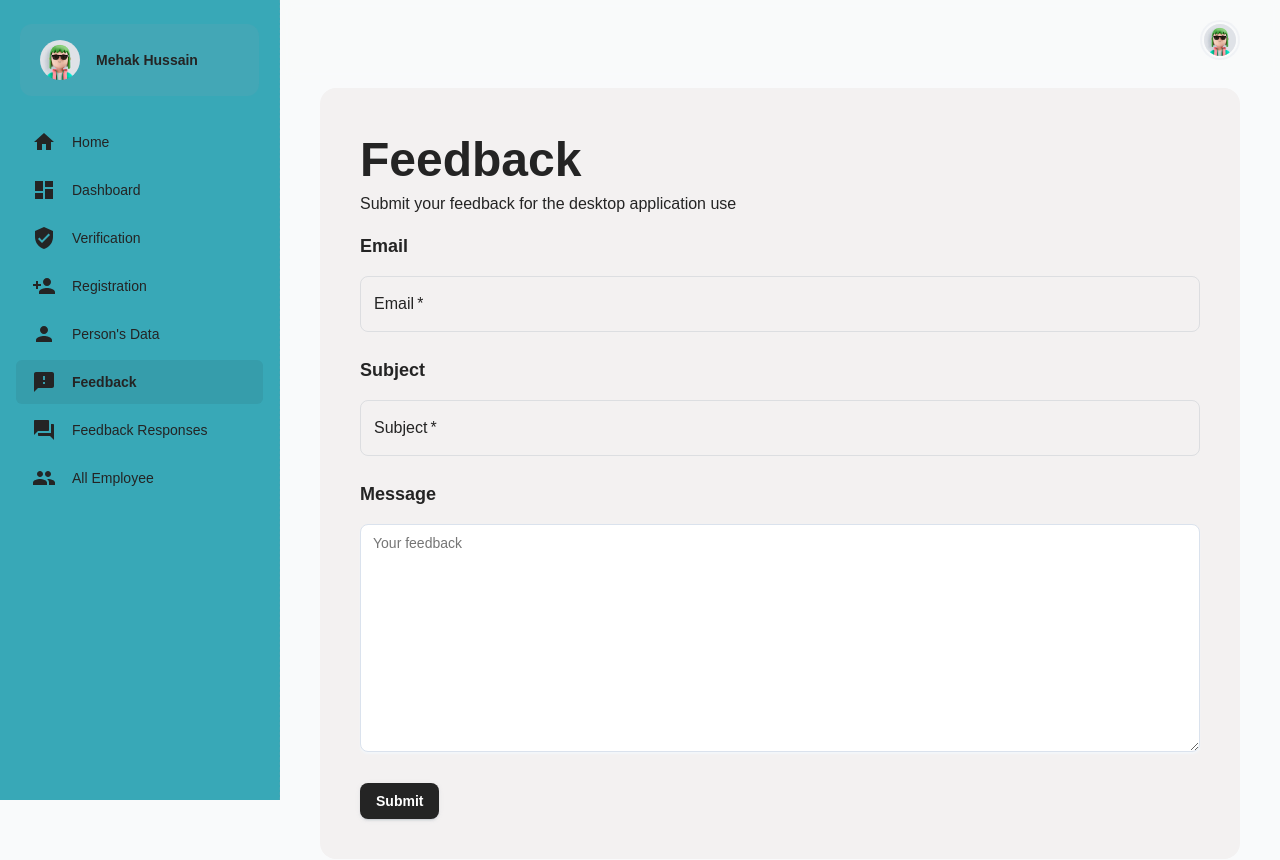
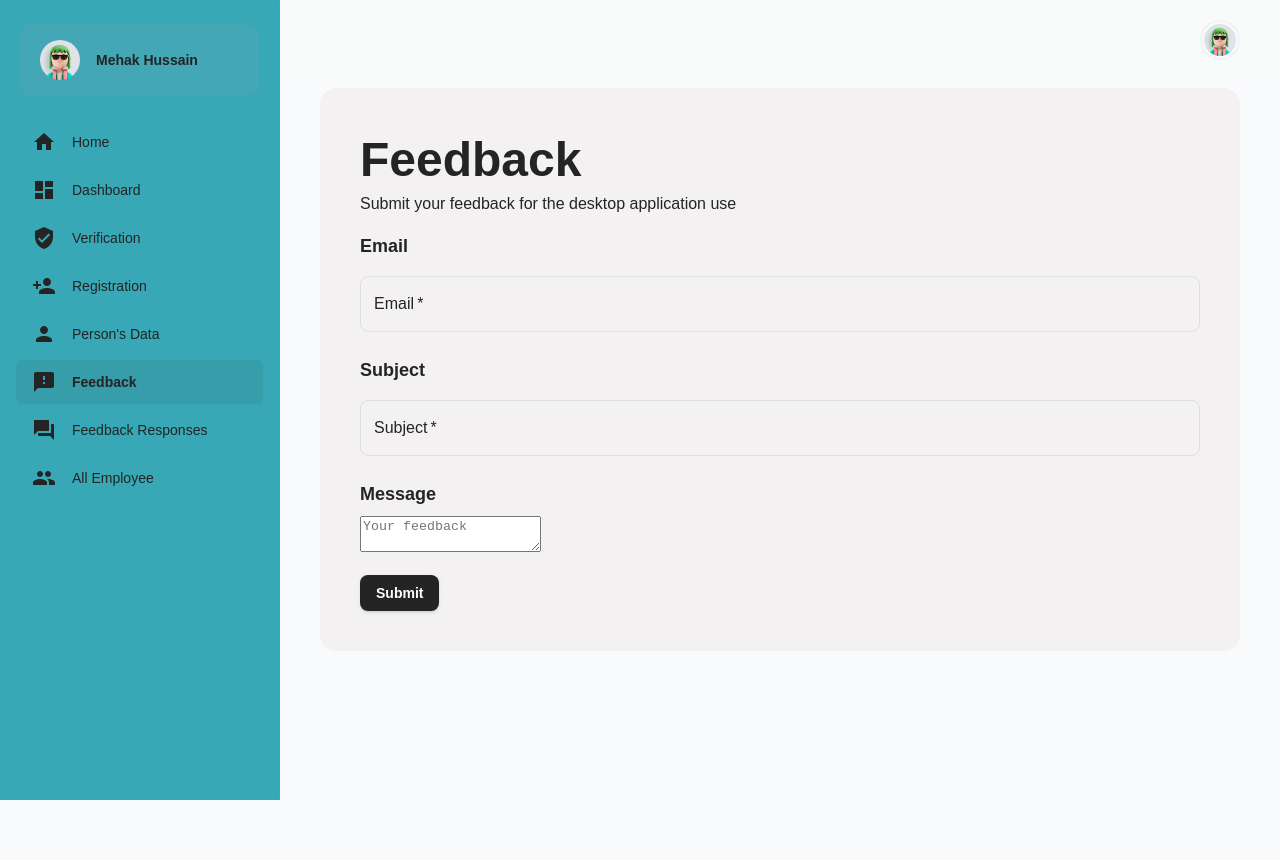
Before and after one commit to mehak-hussain/Iris_Verification_System, a React (Vite) app in the folder mehk-fyp/: page /feedback in a window 1280 px wide. Shown: the top 860 px of the page. After the commit the page ends 800 px from the top, so only its background shows below. Built offline with nearby package versions, Linux system fonts and the light colour scheme.

Commit message:
feedback

```diff
--- a/mehk-fyp/src/sections/feedback/feedback-view.jsx
+++ b/mehk-fyp/src/sections/feedback/feedback-view.jsx
@@ -191,15 +191,15 @@ export default function FeedbackPage() {
             <Typography variant="h6" sx={{ mb: 1 }}>
               Message
             </Typography>
-            <Textarea
-              minRows={10}
+            <textarea
+            minRows={10}
               maxRows={20}
               aria-label="Message"
               placeholder="Your feedback"
               value={message}
               onChange={(e) => setMessage(e.target.value)}
-              sx={{ width: "100%", my: 1, "& > textarea": { width: "100%" } }}
-            />
+              sx={{ width: "100%", my: 1, "& > textarea": { width: "100%" } }}/>
+
             {errors.message && (
               <Typography variant="body2" color="error">
                 {errors.message}
```
